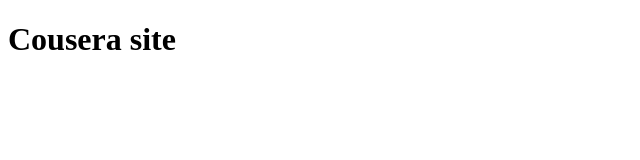
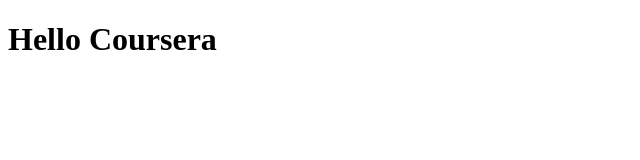
Before and after one commit to helciocandido/coursera-site, a plain HTML site: page index.html in a window 1280 px wide. Shown: the whole page, without its empty margins (0-640 px from the left). Drawn offline with Linux system fonts and the light colour scheme.

Commit message:
H1 Changed

```diff
--- a/index.html
+++ b/index.html
@@ -9,7 +9,7 @@
 </head>
 
 <body>
-  <h1>Cousera site</h1>
+  <h1>Hello Coursera</h1>
 </body>
 
 </html>
```
